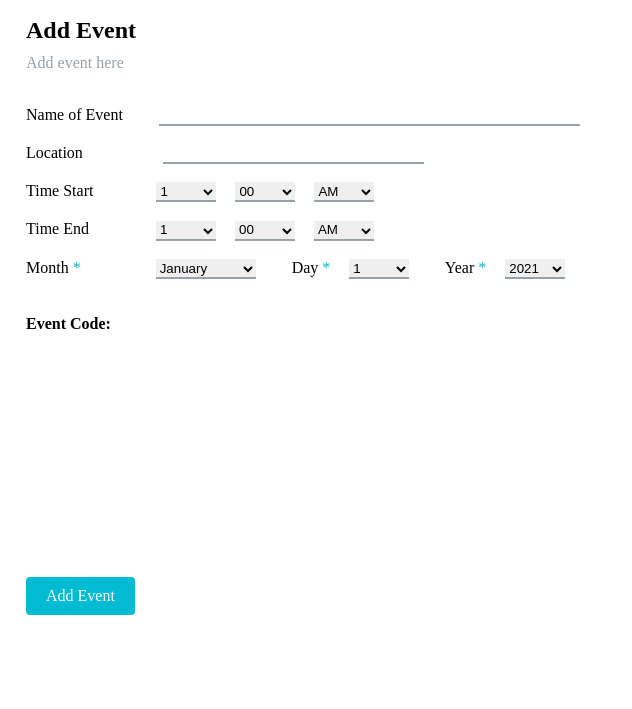
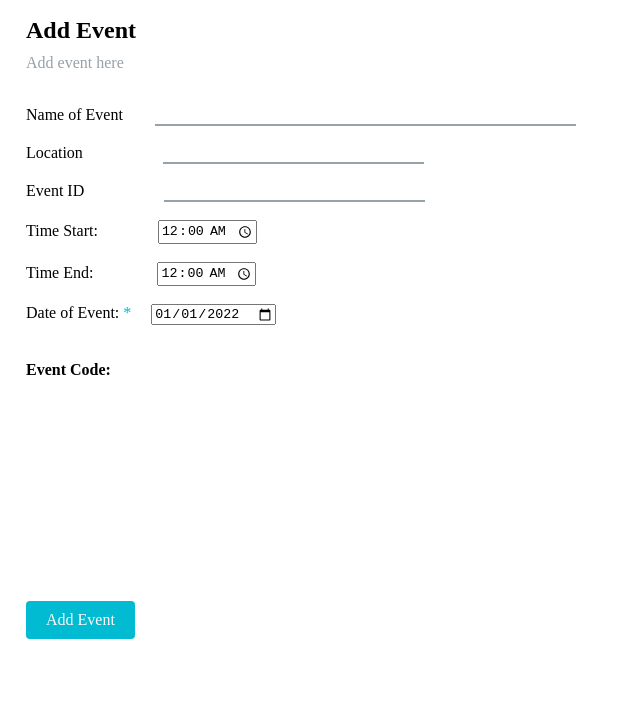
Before and after one commit to ItchyCow/ARSNova, a website built with webpack: page public/addevent.html in a window 1280 px wide. Shown: the part 91-800 px from the top of the page, 254-886 px from the left. Built offline with nearby package versions, Linux system fonts and the light colour scheme; some packages are replaced by stand-ins of ours; files whose address does not match are found by name.

Commit message:
Update addevent.html

```diff
--- a/public/addevent.html
+++ b/public/addevent.html
@@ -1,7 +1,7 @@
 <html>
     <head>
         <meta name="viewport" content="width=device-width, initial-scale=1" />
-        <link rel="stylesheet" href="addevent.css">
+        <link rel="stylesheet" href="./stylesheets/addevent.css">
         <title>
           ARS Nova | Add Event
       </title>
@@ -30,6 +30,9 @@
 
         <!-- Page content -->
   <div class="main">
+
+
+
     <!-- Breadcrumbs of Pages-->
     <ul class="collapsed">
       <li><a href="#">Home</a></li>
@@ -45,182 +48,54 @@
     <!-- Form Action Page (Where data will be stored)-->
     <form class="add" action="/">
 
-        <label for="Name of Event">Name of Event </label>
-        &nbsp;&nbsp;&nbsp;&nbsp;&nbsp;&nbsp;&nbsp;
-        <input type="text" id="Name of Event" name="Name of Event" size="50"><br><br>
+      <label for="Name">Name of Event </label>
+        &nbsp;&nbsp;&nbsp;&nbsp;&nbsp;&nbsp;
+      <input type="text" id="Name" name="Name" size="50"><br><br>
 
       <label for="Location">Location </label>
+        &nbsp;&nbsp;&nbsp;&nbsp;&nbsp;&nbsp;&nbsp;
+        &nbsp;&nbsp;&nbsp;&nbsp;&nbsp;&nbsp;&nbsp;&nbsp;&nbsp;&nbsp;
+      <input type="text" id="Location" name="Location" size="30"><br><br>
+
+      <label for="id">Event ID </label>
       &nbsp;&nbsp;&nbsp;&nbsp;&nbsp;&nbsp;&nbsp;
       &nbsp;&nbsp;&nbsp;&nbsp;&nbsp;&nbsp;&nbsp;&nbsp;&nbsp;&nbsp;
-      <input type="text" id="Location" name="Location" size="30"><br><br>
+      <input type="text" id="id" name="id" size="30"><br><br>
 
-      <label>Time Start
+      <label for="TimeS">Time Start:</label>
         &nbsp;&nbsp;&nbsp;&nbsp;&nbsp;&nbsp;&nbsp;
-        &nbsp;&nbsp;
-        <!-- Hour List-->
-        <select class="Hour" name="Hour">
-          <option selected value="1">1</option>
-          <option value="2">2</option>
-          <option value="3">3</option>
-          <option value="2">4</option>
-          <option value="3">5</option>
-          <option value="2">6</option>
-          <option value="3">7</option>
-          <option value="2">8</option>
-          <option value="3">9</option>
-          <option value="2">10</option>
-          <option value="3">11</option>
-          <option value="2">12</option>
-         </select>
+        &nbsp;&nbsp;&nbsp;&nbsp;&nbsp;
+      <input type="time" id="TimeS" name="TimeS" value="00:00">
 
-        <!--Minute List-->
-        <select class="Minute" name="Minute">
-          <option selected value="00">00</option>
-          <option value="05">05</option>
-          <option value="10">10</option>
-          <option value="15">15</option>
-          <option value="20">20</option>
-          <option value="25">25</option>
-          <option value="30">30</option>
-          <option value="35">35</option>
-          <option value="40">40</option>
-          <option value="45">45</option>
-          <option value="50">50</option>
-          <option value="55">55</option>
-         </select>
+      <br><br>
 
-        <!--Time of Day-->
-        <select class="Day" name="Day">
-          <option selected value="AM">AM</option>
-          <option value="PM">PM</option>
-         </select><br><br>
+      <label for="TimeE">Time End:</label>
+        &nbsp;&nbsp;&nbsp;&nbsp;&nbsp;&nbsp;&nbsp;
+        &nbsp;&nbsp;&nbsp;&nbsp;&nbsp;&nbsp;
+      <input type="time" id="TimeE" name="TimeE" value="00:00">
 
+      <br><br>
 
-         <label>Time End
-            &nbsp;&nbsp;&nbsp;&nbsp;&nbsp;&nbsp;&nbsp;
-            &nbsp;&nbsp;&nbsp;
-          <!-- Hour List-->
-          <select class="Hour" name="Hour">
-            <option selected value="1">1</option>
-            <option value="2">2</option>
-            <option value="3">3</option>
-            <option value="2">4</option>
-            <option value="3">5</option>
-            <option value="2">6</option>
-            <option value="3">7</option>
-            <option value="2">8</option>
-            <option value="3">9</option>
-            <option value="2">10</option>
-            <option value="3">11</option>
-            <option value="2">12</option>
-           </select>
+      <label class="required" for="date">Date of Event:</label>
+        &nbsp;&nbsp;&nbsp;
+      <input type="date" id="date" name="date"
+        value="2022-01-01"
+        min="2022-01-01">
 
-          <!--Minute List-->
-          <select class="Minute" name="Minute">
-            <option selected value="00">00</option>
-            <option value="05">05</option>
-            <option value="10">10</option>
-            <option value="15">15</option>
-            <option value="20">20</option>
-            <option value="25">25</option>
-            <option value="30">30</option>
-            <option value="35">35</option>
-            <option value="40">40</option>
-            <option value="45">45</option>
-            <option value="50">50</option>
-            <option value="55">55</option>
-           </select>
-
-          <!--Time of Day-->
-          <select class="Day" name="Day">
-            <option selected value="AM">AM</option>
-            <option value="PM">PM</option>
-           </select><br><br>
-
-      <label class="required">Month</label>
-      &nbsp;&nbsp;&nbsp;&nbsp;&nbsp;&nbsp;&nbsp;
-      &nbsp;&nbsp;&nbsp;&nbsp;&nbsp;
-        <!-- Hour List-->
-        <select class="Month" name="Month" style="width:100px;">
-          <option selected value="January">January</option>
-          <option value="February">February</option>
-          <option value="March">March</option>
-          <option value="April">April</option>
-          <option value="May">May</option>
-          <option value="June">June</option>
-          <option value="July">July</option>
-          <option value="August">August</option>
-          <option value="September">September</option>
-          <option value="October">October</option>
-          <option value="November">November</option>
-          <option value="December">December</option>
-        </select>
-
-      &nbsp; &nbsp; &nbsp; &nbsp;
-
-      <label class="required">Day</label>
-        <select class="Day" name="Day">
-          <option selected value="1">1</option>
-          <option value="2">2</option>
-          <option value="3">3</option>
-          <option value="4">4</option>
-          <option value="5">5</option>
-          <option value="6">6</option>
-          <option value="7">7</option>
-          <option value="8">8</option>
-          <option value="9">9</option>
-          <option value="10">10</option>
-          <option value="11">11</option>
-          <option value="12">12</option>
-          <option value="13">13</option>
-          <option value="14">14</option>
-          <option value="15">15</option>
-          <option value="16">16</option>
-          <option value="17">17</option>
-          <option value="18">18</option>
-          <option value="19">19</option>
-          <option value="20">20</option>
-          <option value="21">21</option>
-          <option value="22">22</option>
-          <option value="23">23</option>
-          <option value="24">24</option>
-          <option value="25">25</option>
-          <option value="26">26</option>
-          <option value="27">27</option>
-          <option value="28">28</option>
-          <option value="29">29</option>
-          <option value="30">30</option>
-          <option value="31">31</option>
-        </select>
-
-      &nbsp; &nbsp; &nbsp; &nbsp;
-      <label class="required">Year</label>
-        <!-- Hour List-->
-        <select class="Year" name="Year">
-          <option value="2021">2021</option>
-          <option value="2022">2022</option>
-          <option value="2023">2023</option>
-          <option value="2024">2024</option>
-          <option value="2025">2025</option>
-          <option value="2026">2026</option>
-          <option value="2027">2027</option>
-          <option value="2028">2028</option>
-          <option value="2029">2029</option>
-          <option value="2030">2030</option>
-          <option value="2031">2031</option>
-        </select>
         <br><br><br>
 
-        <b><label class="Event Code">Event Code:</label></b>
-        <br>
-        <i href="qrcode"style="font-size:150px" class="fa-qrcode">&#xf029;</i>
-        <br><br><br><br><br>
+      <b><label for="code">Event Code:</label></b>
+      <br>
+
+      <canvas for="code" id="qrcode"></canvas>
+
+      <br><br><br><br><br>
 
     <button class="button">Add Event</button>
 
   </form>
   </div>
 
-
+       <script src="addevent.js"></script>
     </body>
 </html>
```
